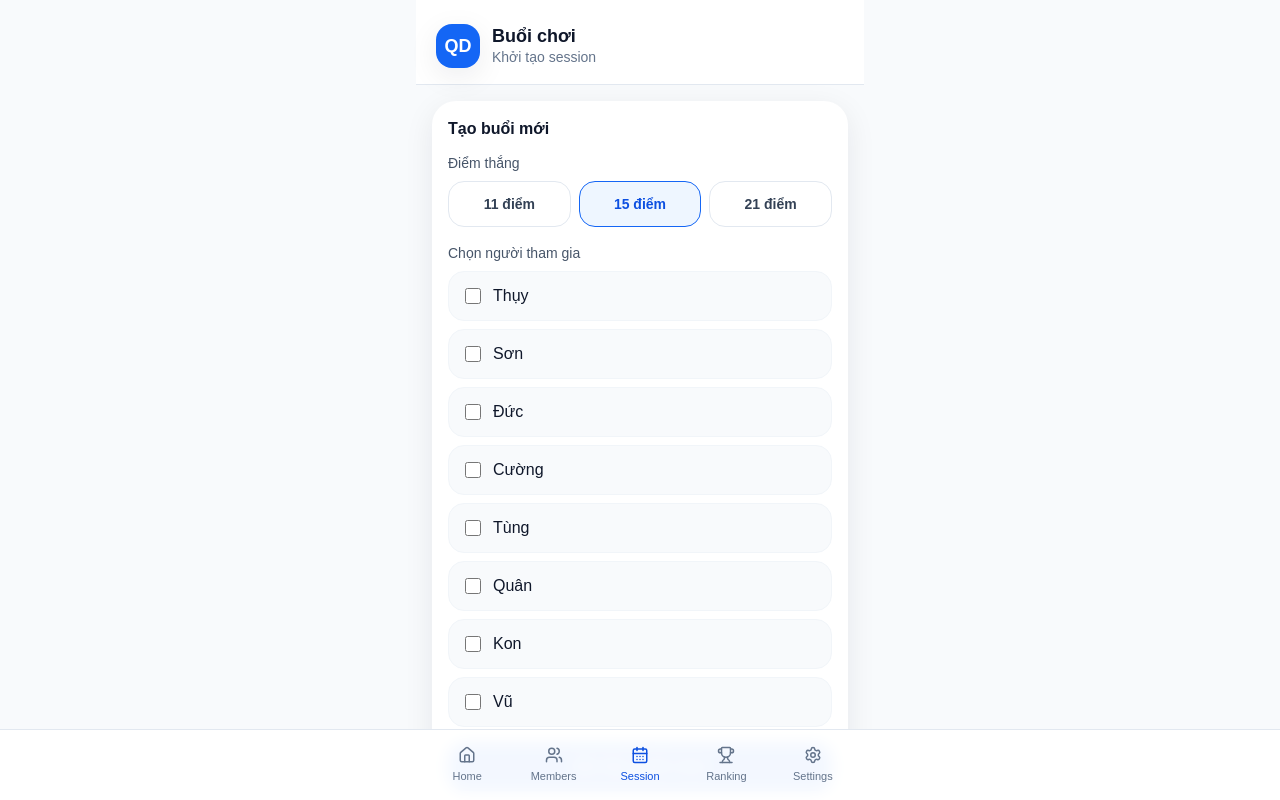
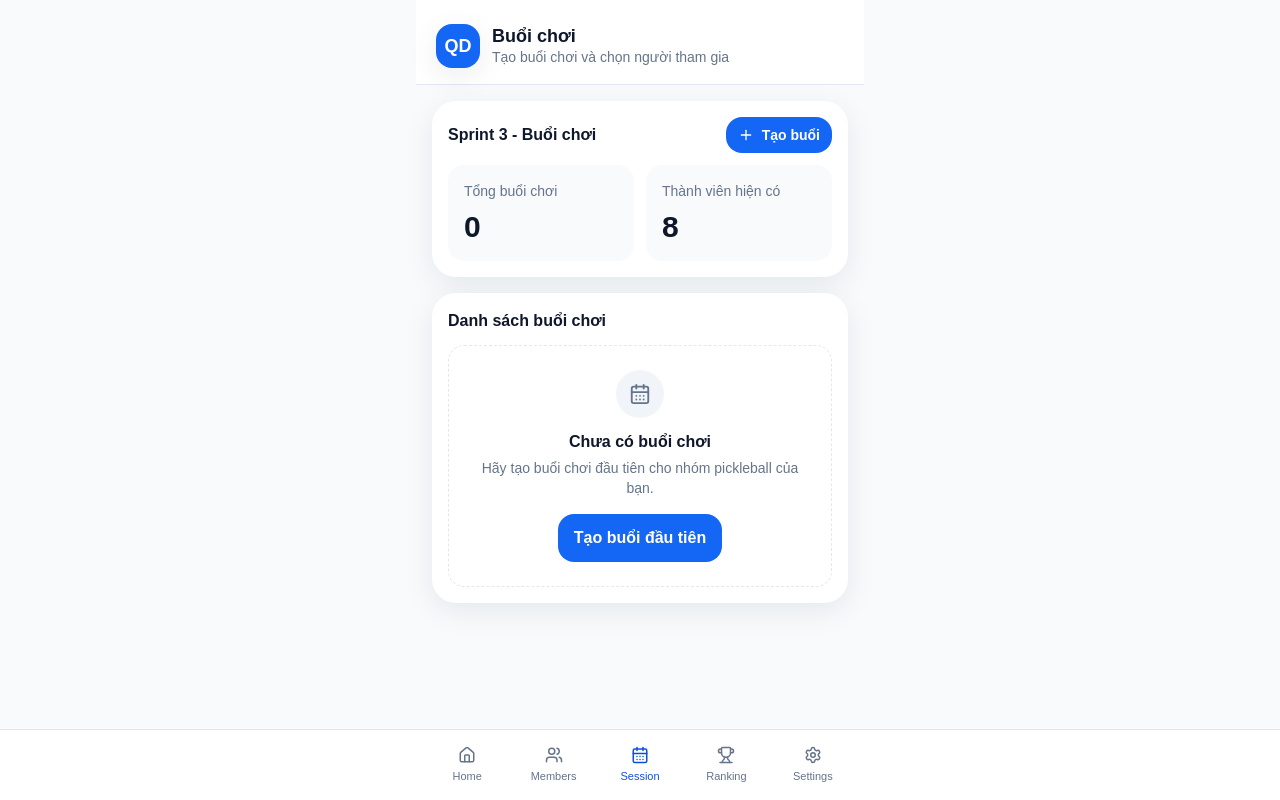
Before and after one commit to tdquan170788-byte/q-pb-smart-match, a Next.js app: page /session in a window 1280 px wide. Shown: the top 800 px of the page. Built offline with nearby package versions, Linux system fonts and the light colour scheme.

Commit message:
Update page.tsx

```diff
--- a/app/session/page.tsx
+++ b/app/session/page.tsx
@@ -1,73 +1,272 @@
 "use client";
 
-import { useEffect, useState } from "react";
+import { useEffect, useMemo, useState } from "react";
+import Link from "next/link";
+import { CalendarDays, Plus, Users } from "lucide-react";
+
 import AppShell from "@/components/app-shell";
 import SectionCard from "@/components/section-card";
-import { ensureSeedData, getPlayers } from "@/lib/storage";
-import type { Player } from "@/types";
+import type { CreateSessionForm, Player, SessionRecord } from "@/types";
+import {
+  addSession,
+  ensureSeedData,
+  getPlayers,
+  getSessions,
+} from "@/lib/storage";
 
-export default function SessionPage() {
+export default function SessionsPage() {
   const [players, setPlayers] = useState<Player[]>([]);
+  const [sessions, setSessions] = useState<SessionRecord[]>([]);
+  const [openCreate, setOpenCreate] = useState(false);
+
+  const [form, setForm] = useState<CreateSessionForm>({
+    date: new Date().toISOString().slice(0, 10),
+    pointToWin: 11,
+    participantIds: [],
+  });
 
   useEffect(() => {
     ensureSeedData();
     setPlayers(getPlayers());
+    setSessions(getSessions());
   }, []);
 
+  const sortedPlayers = useMemo(() => {
+    return [...players].sort((a, b) => a.name.localeCompare(b.name, "vi"));
+  }, [players]);
+
+  function refreshSessions() {
+    setSessions(getSessions());
+  }
+
+  function toggleParticipant(playerId: string) {
+    setForm((prev) => {
+      const exists = prev.participantIds.includes(playerId);
+      const nextIds = exists
+        ? prev.participantIds.filter((id) => id !== playerId)
+        : [...prev.participantIds, playerId];
+
+      return {
+        ...prev,
+        participantIds: nextIds,
+      };
+    });
+  }
+
+  function handleCreateSession() {
+    if (form.participantIds.length < 4) {
+      alert("Cần chọn ít nhất 4 người để tạo buổi chơi.");
+      return;
+    }
+
+    const created = addSession({
+      date: form.date,
+      pointToWin: form.pointToWin,
+      participantIds: form.participantIds,
+      createdAt: new Date().toISOString(),
+    });
+
+    refreshSessions();
+    setOpenCreate(false);
+
+    setForm({
+      date: new Date().toISOString().slice(0, 10),
+      pointToWin: 11,
+      participantIds: [],
+    });
+
+    window.location.href = `/sessions/${created.id}`;
+  }
+
   return (
-    <AppShell title="Buổi chơi" subtitle="Khởi tạo session">
+    <AppShell
+      title="Buổi chơi"
+      subtitle="Tạo buổi chơi và chọn người tham gia"
+    >
       <div className="space-y-4">
-        <SectionCard title="Tạo buổi mới">
-          <div className="space-y-4">
-            <div>
-              <label className="mb-2 block text-sm font-medium text-slate-600">
-                Điểm thắng
-              </label>
-              <div className="grid grid-cols-3 gap-2">
-                {[11, 15, 21].map((point) => (
-                  <button
-                    key={point}
-                    className={`rounded-2xl border px-3 py-3 text-sm font-semibold ${
-                      point === 15
-                        ? "border-brand-600 bg-brand-50 text-brand-700"
-                        : "border-slate-200 bg-white text-slate-700"
-                    }`}
-                  >
-                    {point} điểm
-                  </button>
-                ))}
-              </div>
+        <SectionCard
+          title="Sprint 3 - Buổi chơi"
+          action={
+            <button
+              onClick={() => setOpenCreate(true)}
+              className="inline-flex items-center gap-2 rounded-2xl bg-brand-600 px-3 py-2 text-sm font-semibold text-white"
+            >
+              <Plus size={16} />
+              Tạo buổi
+            </button>
+          }
+        >
+          <div className="grid grid-cols-2 gap-3">
+            <div className="rounded-2xl bg-slate-50 p-4">
+              <div className="text-sm text-slate-500">Tổng buổi chơi</div>
+              <div className="mt-2 text-3xl font-bold">{sessions.length}</div>
             </div>
 
-            <div>
-              <div className="mb-2 text-sm font-medium text-slate-600">
-                Chọn người tham gia
-              </div>
-              <div className="space-y-2">
-                {players.map((player) => (
-                  <label
-                    key={player.id}
-                    className="flex items-center gap-3 rounded-2xl border border-slate-100 bg-slate-50 px-4 py-3"
-                  >
-                    <input type="checkbox" className="h-4 w-4" />
-                    <span className="font-medium">{player.name}</span>
-                  </label>
-                ))}
-              </div>
+            <div className="rounded-2xl bg-slate-50 p-4">
+              <div className="text-sm text-slate-500">Thành viên hiện có</div>
+              <div className="mt-2 text-3xl font-bold">{players.length}</div>
             </div>
-
-            <button className="w-full rounded-2xl bg-brand-600 px-4 py-3 font-semibold text-white">
-              Bắt đầu buổi chơi
-            </button>
           </div>
         </SectionCard>
 
-        <SectionCard title="Ghi chú">
-          <p className="text-sm text-slate-600">
-            Ở Sprint tiếp theo, nút này sẽ tạo session thật và chuyển sang màn hình trận đấu.
-          </p>
+        <SectionCard title="Danh sách buổi chơi">
+          {sessions.length === 0 ? (
+            <div className="rounded-2xl border border-dashed border-slate-200 p-6 text-center">
+              <div className="mx-auto mb-3 flex h-12 w-12 items-center justify-center rounded-full bg-slate-100">
+                <CalendarDays className="text-slate-500" size={22} />
+              </div>
+              <div className="text-base font-semibold">Chưa có buổi chơi</div>
+              <div className="mt-1 text-sm text-slate-500">
+                Hãy tạo buổi chơi đầu tiên cho nhóm pickleball của bạn.
+              </div>
+              <button
+                onClick={() => setOpenCreate(true)}
+                className="mt-4 rounded-2xl bg-brand-600 px-4 py-3 font-semibold text-white"
+              >
+                Tạo buổi đầu tiên
+              </button>
+            </div>
+          ) : (
+            <div className="space-y-3">
+              {sessions.map((session) => (
+                <Link
+                  key={session.id}
+                  href={`/sessions/${session.id}`}
+                  className="block rounded-2xl border border-slate-100 bg-slate-50 p-4"
+                >
+                  <div className="flex items-start justify-between gap-3">
+                    <div>
+                      <div className="text-base font-semibold">
+                        Buổi {new Date(session.date).toLocaleDateString("vi-VN")}
+                      </div>
+                      <div className="mt-1 text-sm text-slate-500">
+                        Chạm {session.pointToWin} • {session.participantIds.length} người
+                      </div>
+                    </div>
+
+                    <div className="rounded-full bg-white px-3 py-1 text-xs text-slate-600">
+                      Xem chi tiết
+                    </div>
+                  </div>
+                </Link>
+              ))}
+            </div>
+          )}
         </SectionCard>
       </div>
+
+      {openCreate ? (
+        <div className="fixed inset-0 z-50 flex items-end bg-black/40">
+          <div className="w-full rounded-t-3xl bg-white p-5 shadow-xl">
+            <div className="mb-4 flex items-center justify-between">
+              <div>
+                <div className="text-lg font-bold">Tạo buổi chơi</div>
+                <div className="text-sm text-slate-500">
+                  Chọn ngày, điểm chạm đích và người tham gia
+                </div>
+              </div>
+
+              <button
+                onClick={() => setOpenCreate(false)}
+                className="rounded-xl border border-slate-200 px-3 py-2 text-sm font-medium text-slate-600"
+              >
+                Đóng
+              </button>
+            </div>
+
+            <div className="space-y-4">
+              <div>
+                <label className="mb-1 block text-sm font-medium text-slate-700">
+                  Ngày chơi
+                </label>
+                <input
+                  type="date"
+                  value={form.date}
+                  onChange={(e) =>
+                    setForm((prev) => ({ ...prev, date: e.target.value }))
+                  }
+                  className="w-full rounded-2xl border border-slate-200 px-4 py-3 outline-none"
+                />
+              </div>
+
+              <div>
+                <label className="mb-1 block text-sm font-medium text-slate-700">
+                  Điểm chạm đích
+                </label>
+                <select
+                  value={form.pointToWin}
+                  onChange={(e) =>
+                    setForm((prev) => ({
+                      ...prev,
+                      pointToWin: Number(e.target.value),
+                    }))
+                  }
+                  className="w-full rounded-2xl border border-slate-200 px-4 py-3 outline-none"
+                >
+                  <option value={11}>11</option>
+                  <option value={15}>15</option>
+                </select>
+              </div>
+
+              <div>
+                <div className="mb-2 flex items-center gap-2 text-sm font-medium text-slate-700">
+                  <Users size={16} />
+                  Chọn người tham gia ({form.participantIds.length})
+                </div>
+
+                <div className="max-h-72 space-y-2 overflow-y-auto rounded-2xl border border-slate-200 p-3">
+                  {sortedPlayers.map((player) => {
+                    const checked = form.participantIds.includes(player.id);
+
+                    return (
+                      <label
+                        key={player.id}
+                        className="flex items-center justify-between rounded-2xl bg-slate-50 px-3 py-3"
+                      >
+                        <div>
+                          <div className="font-medium">{player.name}</div>
+                          <div className="text-xs text-slate-500">
+                            {player.nickname?.trim() || "Chưa có biệt danh"}
+                          </div>
+                        </div>
+
+                        <input
+                          type="checkbox"
+                          checked={checked}
+                          onChange={() => toggleParticipant(player.id)}
+                          className="h-5 w-5"
+                        />
+                      </label>
+                    );
+                  })}
+                </div>
+
+                <div className="mt-2 text-xs text-slate-500">
+                  Nên chọn từ 4–8 người cho Sprint 3 bản đầu.
+                </div>
+              </div>
+
+              <div className="flex gap-3 pt-2">
+                <button
+                  type="button"
+                  onClick={() => setOpenCreate(false)}
+                  className="flex-1 rounded-2xl border border-slate-200 px-4 py-3 font-semibold text-slate-700"
+                >
+                  Huỷ
+                </button>
+
+                <button
+                  type="button"
+                  onClick={handleCreateSession}
+                  className="flex-1 rounded-2xl bg-brand-600 px-4 py-3 font-semibold text-white"
+                >
+                  Tạo buổi
+                </button>
+              </div>
+            </div>
+          </div>
+        </div>
+      ) : null}
     </AppShell>
   );
 }
```
